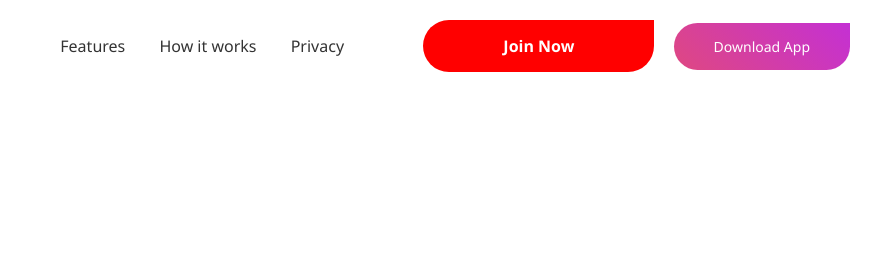
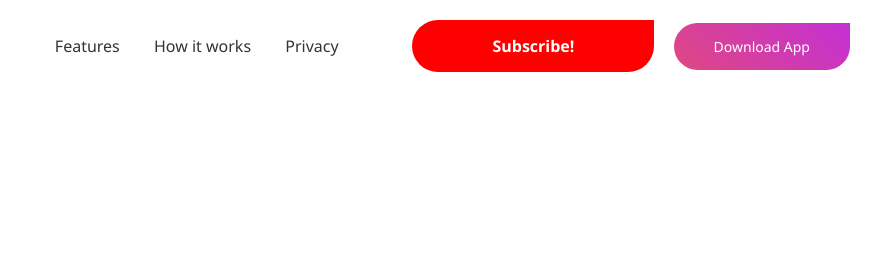
Before and after one commit to theoddyboi/theoddywebsite, a plain HTML site: page index.html in a window 1280 px wide. Shown: the top 280 px of the page, 287-1168 px from the left. Drawn offline with Linux system fonts and the light colour scheme.

Commit message:
index.html

```diff
--- a/index.html
+++ b/index.html
@@ -15,7 +15,7 @@
                 <li><a href="#">Privacy</a></li>
             </ul>
             <div>
-                <a href="https://www.youtube.com/@theoddyboi" target="_blank" class="btn anim youtube-btn">Join Now</a>
+                <a href="https://www.youtube.com/@theoddyboi" target="_blank" class="btn anim youtube-btn">Subscribe!</a>
                 <a href="#" class="btn">Download App</a>
             </div>
         </nav>
```
